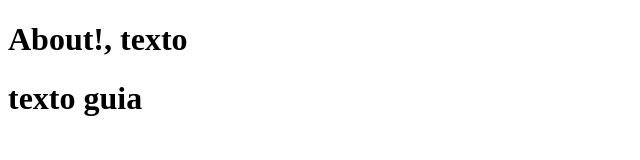
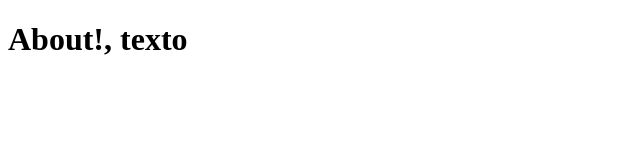
Before and after one commit to hspnet/myrepository, a plain HTML site: page about.html in a window 1280 px wide. Shown: the whole page, without its empty margins (0-640 px from the left). Drawn offline with Linux system fonts and the light colour scheme.

Commit message:
delele line about

```diff
--- a/about.html
+++ b/about.html
@@ -8,7 +8,6 @@
 <body>
 
   <h1>About!, texto</h1>
-  <h1>texto guia</h1>
 
 </body>
 </html>
```
Also changed, not shown: 1 other file.
